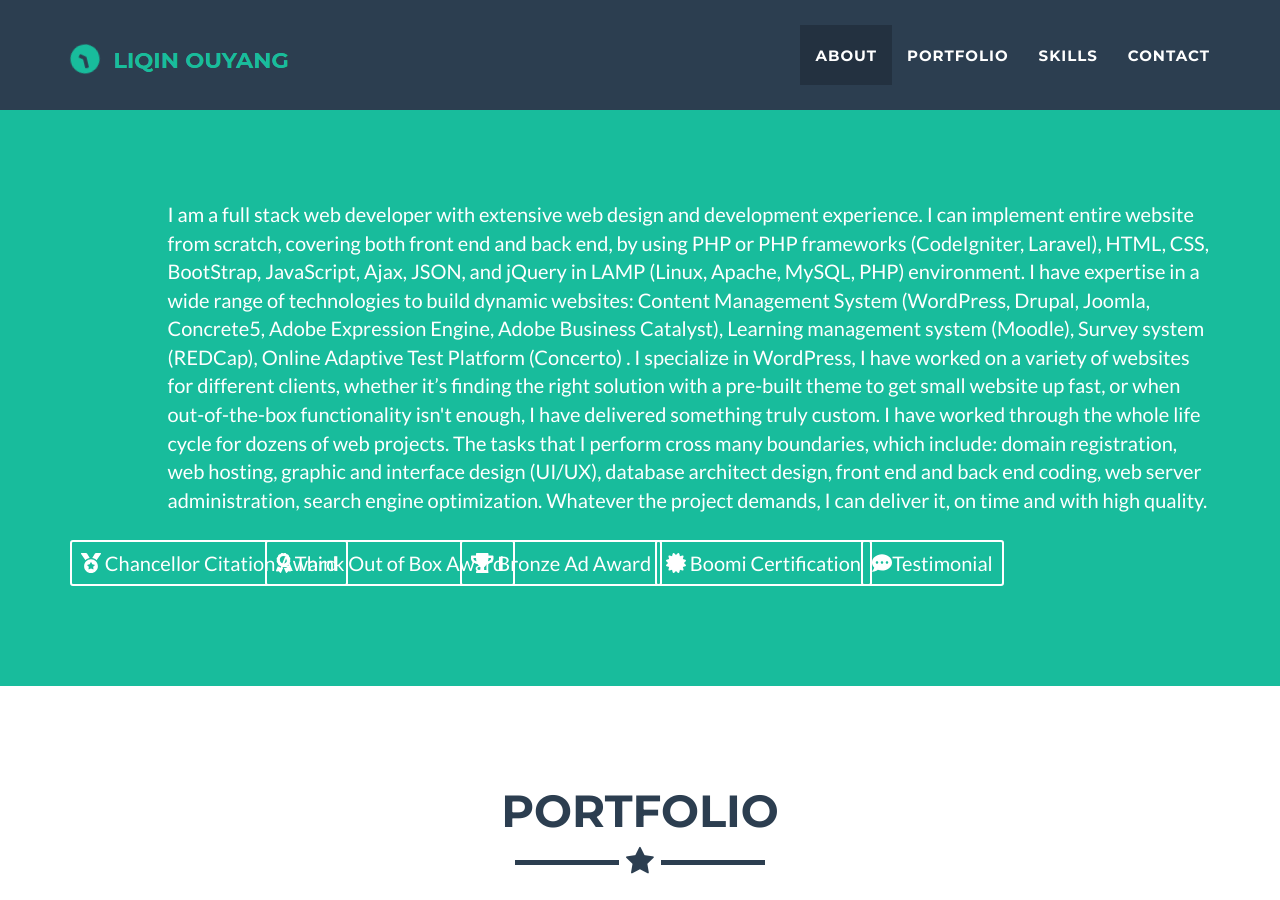
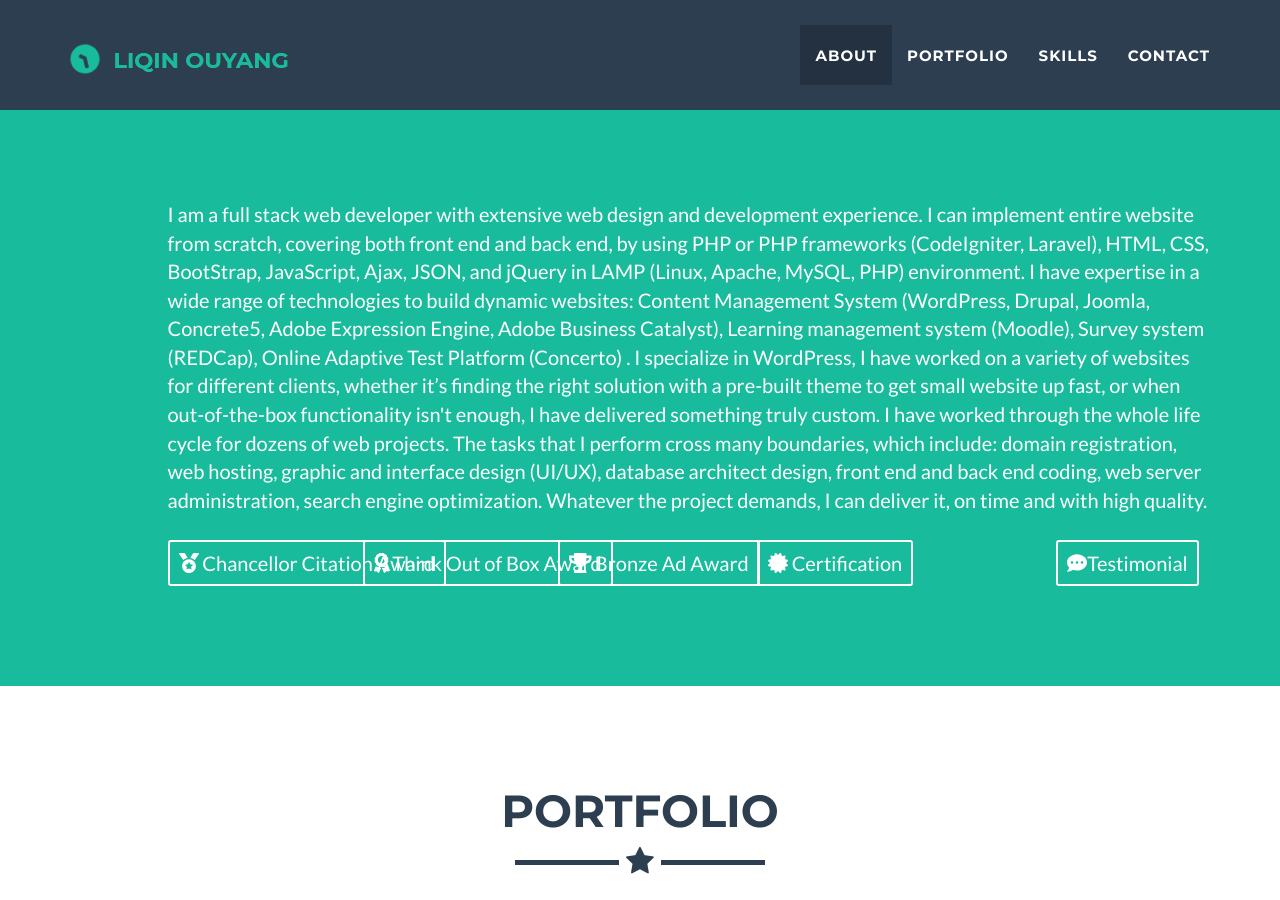
Before and after one commit to hbxtoylq/hbxtoylq.github.io, a Jekyll site: the page built from index.html, in a window 1280 px wide and 900 px high. Built offline with Jekyll 4.4.1, drawn with Linux system fonts in a browser that asks for light colours; nearby versions of some CDN libraries.

Commit message:
Update header.html

```diff
--- a/_includes/header.html
+++ b/_includes/header.html
@@ -23,24 +23,24 @@
 
 
                    <div class="row">
-                         <div class="col-lg-2 text-center">
+                         <div class="col-lg-2 col-lg-offset-1 text-center">
                                 <a href="img/reward/award2.png" class="btn btn-sm btn-outline" target="_blank">
                                  <i class="fas fa-medal"></i> Chancellor Citation Award </a>
                          </div>
-                       <div class="col-lg-2  text-center">
+                       <div class="col-lg-2 text-center">
                                  <a href="img/reward/award3.png" class="btn btn-sm btn-outline" target="_blank">
                                  <i class="fas fa-award"></i> Think Out of Box Award </a>
                          </div>
 
-			   <div class="col-lg-2   text-center">
+			   <div class="col-lg-2    text-center">
                                  <a href="img/reward/AwardAD.pdf" class="btn btn-sm btn-outline" target="_blank">
                                  <i class="fas fa-trophy"></i> Bronze Ad Award </a>
  			</div>
 			   <div class="col-lg-2 text-center">
                                <a href="img/reward/boomiLO.jpg"  class="btn btn-sm btn-outline" target="_blank">
-<i class="fas fa-certificate"></i> Boomi Certification </a>
+<i class="fas fa-certificate"></i> Certification </a>
                         </div>
-                       <div class="col-lg-2  text-center">
+                       <div class="col-lg-2  col-lg-offset-1 text-center">
                                 <a href="img/reward/award1.png" class="btn btn-sm btn-outline" target="_blank">
                                  <i class="fas fa-comment-dots"></i>Testimonial</a>
                         </div>
```
